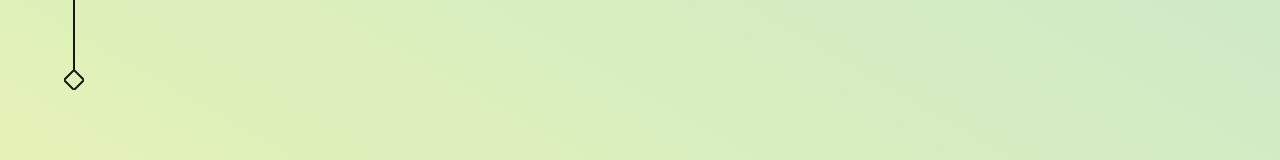
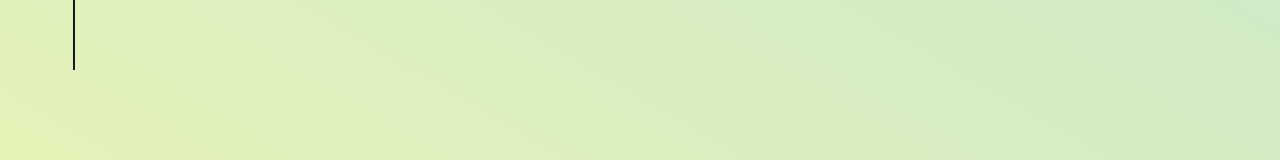
Before and after one commit to Capezzuto/portfolio-v2, a Next.js app: page /cv in a window 1280 px wide. Shown: the part 442-602 px from the top of the page. Built offline with nearby package versions, Linux system fonts and the light colour scheme.

Commit message:
Use animation events to chain together AnimatedLine behaviors

```diff
--- a/src/app/(static)/cv/page.tsx
+++ b/src/app/(static)/cv/page.tsx
@@ -1,7 +1,13 @@
-import React from 'react';
+'use client';
+import { useCallback, useState } from 'react';
 import AnimatedLine from '@/app/_components/AnimatedLine';
 
 const CVPage = () => {
+	const [currentStage, setCurrentStage] = useState(1);
+	const animationEndHandler = useCallback((evt: AnimationEvent) => {
+		setCurrentStage((stage) => stage + 1);
+	}, []);
+
 	return (
 		<section className='cv-page'>
 			<h1>C.V.</h1>
@@ -13,24 +19,25 @@ const CVPage = () => {
 				length={400}
 				weight={2}
 				orientation='vertical'
-				shouldAnimate={true}
+				shouldAnimate={currentStage >= 1}
 				animateType='forward'
 				path='M 10 0 v 10 400'
-				duration='1500ms'
+				duration='1000ms'
 				delay='200ms'
+				onAnimationEnd={animationEndHandler}
 			/>
 			<AnimatedLine
 				height={20}
 				width={20}
-				color='#171717'
+				color='oklch(55.6% 0 0)'
 				length={200}
 				weight={2}
-				shouldAnimate={true}
+				shouldAnimate={currentStage >= 2}
 				viewBox='0 0 20 20'
-				path='M 10 0 l 10 10 l -10 10 l -10 -10 l 10 -10 z'
+				path='M 10 1 a 9 9 0 1 1 0 18 a 9 9 0 1 1 0 -18'
 				animateType='outside-in'
-				duration='500ms'
-				delay='1700ms'
+				duration='400ms'
+				onAnimationEnd={animationEndHandler}
 			/>
 		</section>
 	);
--- a/src/app/_components/AnimatedLine.css
+++ b/src/app/_components/AnimatedLine.css
@@ -46,9 +46,12 @@
 	--anim-line-delay: 0ms;
 }
 
-.AnimatedLine.animate path {
+.AnimatedLine path {
 	stroke-dashoffset: var(--anim-line-length);
 	stroke-dasharray: var(--anim-line-length);
+}
+
+.AnimatedLine.animate path {
 	animation-duration: var(--anim-line-duration);
 	animation-delay: var(--anim-line-delay);
 	animation-direction: normal;
@@ -60,14 +63,29 @@
 	animation-name: reveal;
 }
 
+.AnimatedLine.reverse path {
+	stroke-dasharray: 0 var(--anim-line-length);
+	stroke-dashoffset: 0;
+}
+
 .AnimatedLine.animate.reverse path {
 	animation-name: revealReverse;
+}
+
+.AnimatedLine.middle-out path {
+	stroke-dasharray: 0 var(--anim-line-length);
+	stroke-dashoffset: calc(0.5 * var(--anim-line-length));
 }
 
 .AnimatedLine.animate.middle-out path {
 	animation-name: revealMiddleOut;
 }
 
+.AnimatedLine.outside-in path {
+	stroke-dashoffset: 0;
+	stroke-dasharray: 0 var(--anim-line-length);
+}
+
 .AnimatedLine.animate.outside-in path {
 	animation-name: revealOutsideIn;
 }
--- a/src/app/_components/AnimatedLine.tsx
+++ b/src/app/_components/AnimatedLine.tsx
@@ -16,6 +16,9 @@ interface AnimatedLineProps {
 	animateType?: 'forward' | 'reverse' | 'middle-out' | 'outside-in';
 	duration?: number | string;
 	delay?: number | string;
+	onAnimationStart?(evt: AnimationEvent): any;
+	onAnimationEnd?(evt: AnimationEvent): any;
+	onAnimationCancel?(evt: AnimationEvent): any;
 }
 
 const AnimatedLine = ({
@@ -32,9 +35,13 @@ const AnimatedLine = ({
 	animateType = 'forward',
 	duration = '500ms',
 	delay = '0ms',
+	onAnimationStart,
+	onAnimationEnd,
+	onAnimationCancel,
 }: AnimatedLineProps) => {
 	const isVertical = orientation === 'vertical';
 	const pathRef = useRef<SVGPathElement>(null);
+	const svgRef = useRef<SVGSVGElement>(null);
 
 	const svgBox = useMemo(() => {
 		return {
@@ -43,8 +50,32 @@ const AnimatedLine = ({
 		};
 	}, [length, weight, isVertical, width, height]);
 
+	useEffect(() => {
+		if (onAnimationStart) {
+			svgRef.current?.addEventListener('animationstart', onAnimationStart);
+		}
+		if (onAnimationEnd) {
+			svgRef.current?.addEventListener('animationend', onAnimationEnd);
+		}
+		if (onAnimationCancel) {
+			svgRef.current?.addEventListener('animationcancel', onAnimationCancel);
+		}
+		return () => {
+			if (onAnimationStart) {
+				svgRef.current?.removeEventListener('animationstart', onAnimationStart);
+			}
+			if (onAnimationEnd) {
+				svgRef.current?.removeEventListener('animationend', onAnimationEnd);
+			}
+			if (onAnimationCancel) {
+				svgRef.current?.removeEventListener('animationcancel', onAnimationCancel);
+			}
+		};
+	}, []);
+
 	return (
 		<svg
+			ref={svgRef}
 			viewBox={viewBox || `0 0 ${svgBox.width} ${svgBox.height}`}
 			className={`AnimatedLine${shouldAnimate ? ' animate' : ''} ${animateType}`}
 			width={svgBox.width}
```
